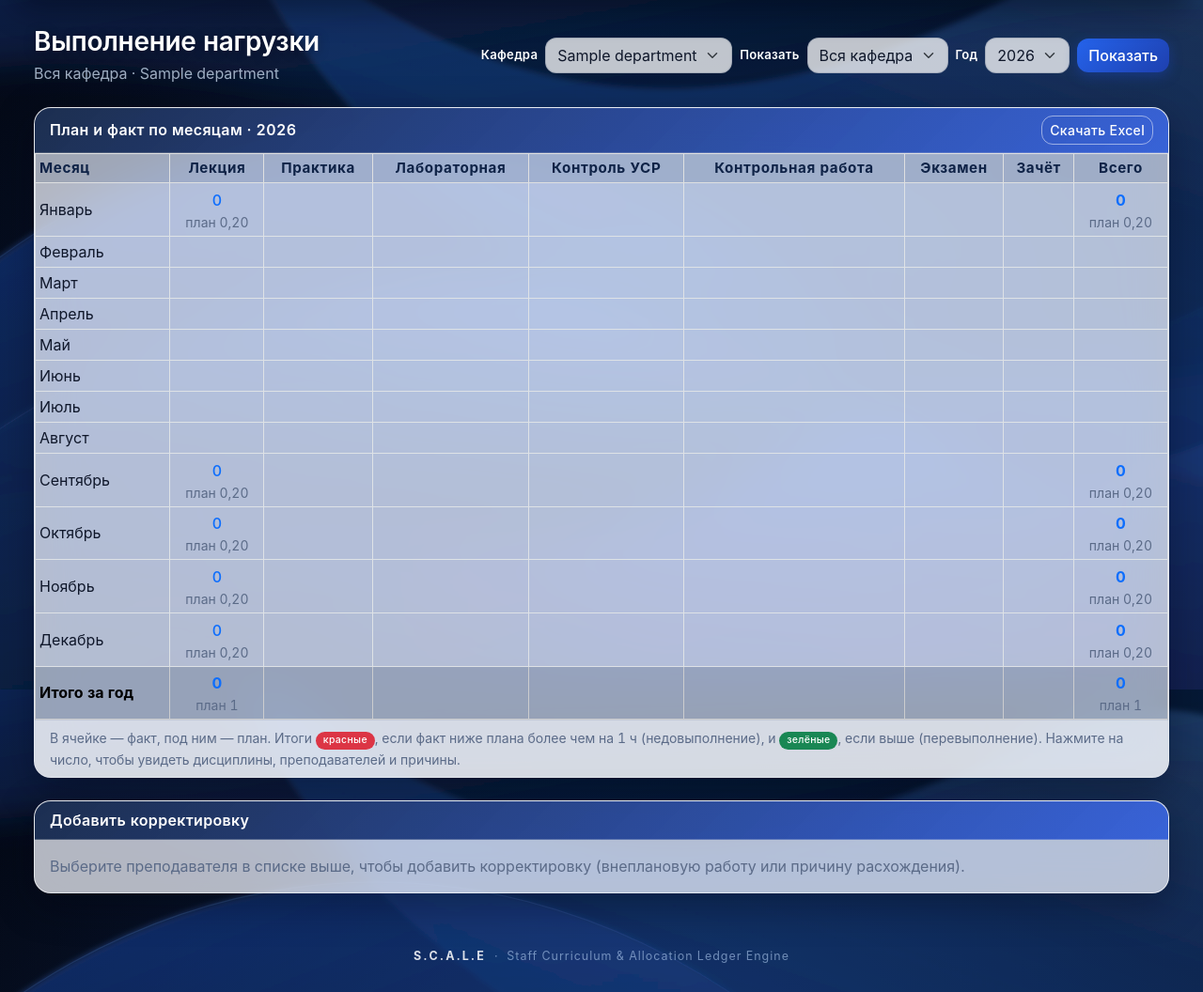
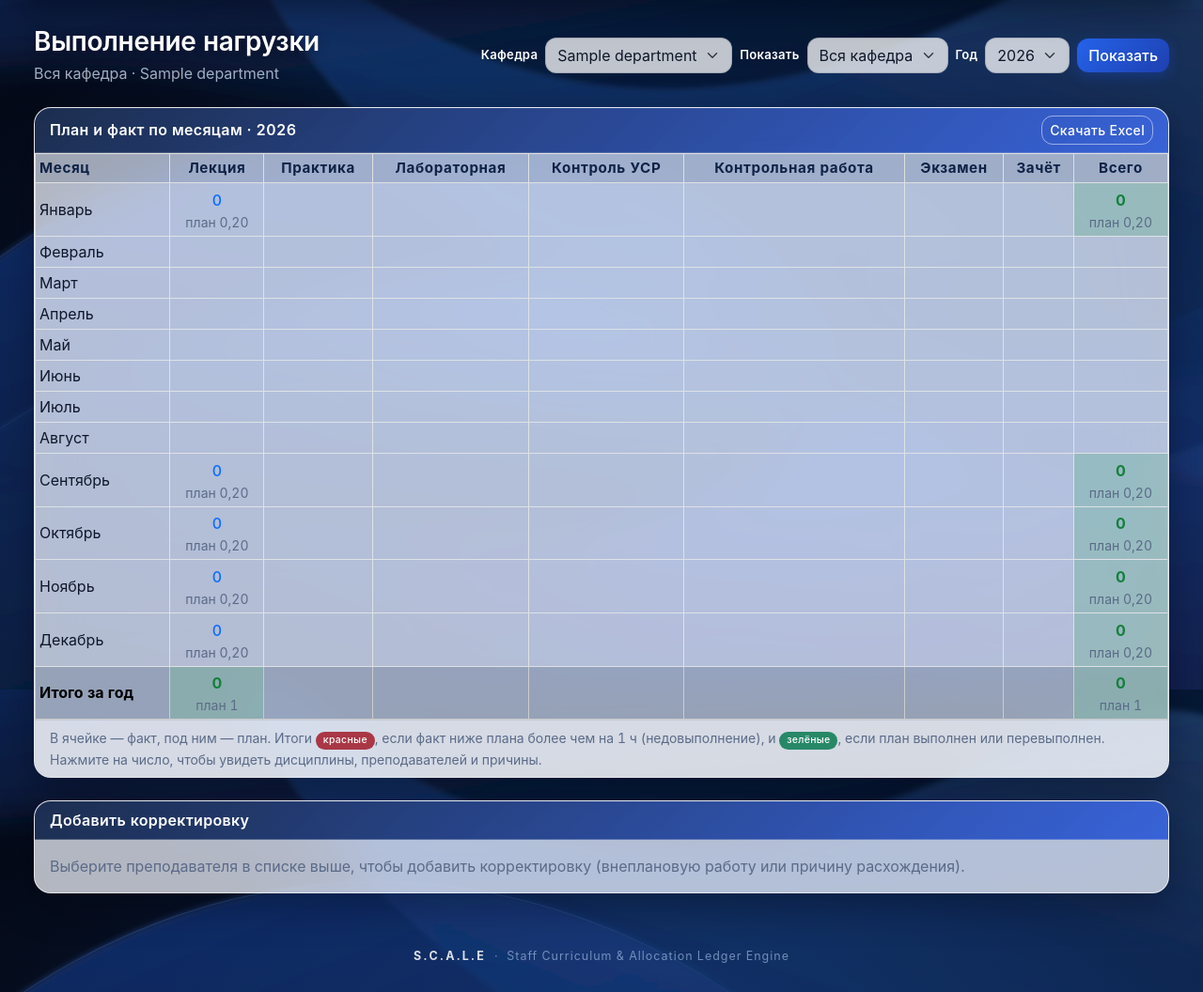
Before and after one commit to KovidIvan/TutorSys, a Django app: page /report/ in a window 1280 px wide. Shown: the part 66-1122 px from the top of the page at 94% size. Run offline with Django 5.2, Linux system fonts and the light colour scheme; a user stored in the database is signed in; tables that the repository leaves empty hold one stand-in row (values such as "Sample post"); some libraries are stand-ins or nearby versions.

Commit message:
Цветовая индикация строки Итого за год (красный при недовыполнении, зелёный при выполнении и перевыполнении)

```diff
--- a/core/calculations.py
+++ b/core/calculations.py
@@ -546,9 +546,10 @@ def _report_cell(
     """Ячейка матрицы. Цвет (css) задаётся только для итоговых ячеек; title — для окна расшифровки."""
     delta = fact - plan
     status = _delta_status(delta)
+    has_data = bool(plan or fact)
     css = ''
-    if colored:
-        css = {'under': 'table-danger', 'over': 'table-success'}.get(status, '')
+    if colored and has_data:
+        css = 'table-danger' if status == 'under' else 'table-success'
     return {
         'month': month,
         'kind': kind,
@@ -558,7 +559,7 @@ def _report_cell(
         'status': status,
         'css': css,
         'title': title,
-        'has_data': bool(plan or fact),
+        'has_data': has_data,
     }
 
 
--- a/core/static/core/theme.css
+++ b/core/static/core/theme.css
@@ -189,8 +189,22 @@ h1, h2, h3, h4, h5, h6, .h1, .h2, .h3, .h4, .h5, .h6 {
     color: var(--navy-800);
     font-family: var(--serif);
 }
-.table-secondary, .table-secondary > th, .table-secondary > td {
+.table-secondary, .table-secondary > th, .table-secondary > td:not(.table-danger):not(.table-success) {
     background: rgba(15, 35, 71, 0.09) !important;
+}
+.table td.table-danger, .table th.table-danger, .table-secondary > td.table-danger {
+    background: rgba(220, 38, 38, 0.18) !important;
+    color: #991b1b !important;
+}
+.table td.table-danger .report-detail {
+    color: #b91c1c !important;
+}
+.table td.table-success, .table th.table-success, .table-secondary > td.table-success {
+    background: rgba(22, 163, 74, 0.18) !important;
+    color: #166534 !important;
+}
+.table td.table-success .report-detail {
+    color: #15803d !important;
 }
 
 /* ---------- Формы ---------- */
--- a/core/templates/core/base.html
+++ b/core/templates/core/base.html
@@ -7,7 +7,7 @@
     <title>{% block title %}Учёт учебной нагрузки{% endblock %} · S.C.A.L.E</title>
 
     <link href="{% static 'core/vendor/bootstrap.min.css' %}" rel="stylesheet">
-    <link href="{% static 'core/theme.css' %}?v=5" rel="stylesheet">
+    <link href="{% static 'core/theme.css' %}?v=6" rel="stylesheet">
     <script src="{% static 'core/vendor/htmx.min.js' %}" defer></script>
 
     <style>
--- a/core/templates/core/report.html
+++ b/core/templates/core/report.html
@@ -97,7 +97,7 @@
             <div class="card-body text-center text-muted">Данных о нагрузке за выбранный год пока нет.</div>
         {% endif %}
         <div class="card-footer small text-muted">
-            В ячейке — факт, под ним — план. Итоги <span class="badge text-bg-danger">красные</span>, если факт ниже плана более чем на {{ tolerance|floatformat:"-2" }} ч (недовыполнение), и <span class="badge text-bg-success">зелёные</span>, если выше (перевыполнение).
+            В ячейке — факт, под ним — план. Итоги <span class="badge bg-danger">красные</span>, если факт ниже плана более чем на {{ tolerance|floatformat:"-2" }} ч (недовыполнение), и <span class="badge bg-success">зелёные</span>, если план выполнен или перевыполнен.
             Нажмите на число, чтобы увидеть дисциплины, преподавателей и причины.
         </div>
     </div>
```
